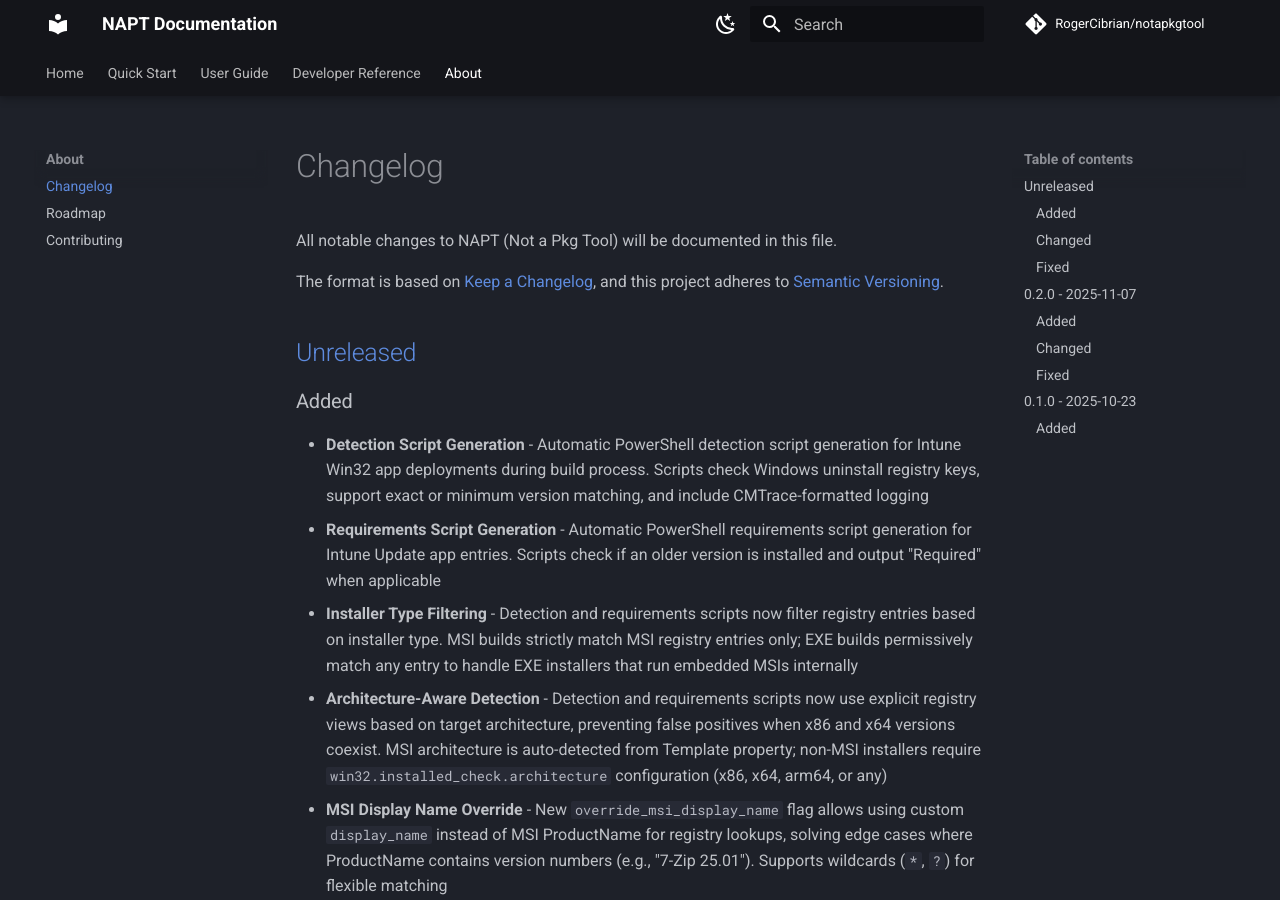
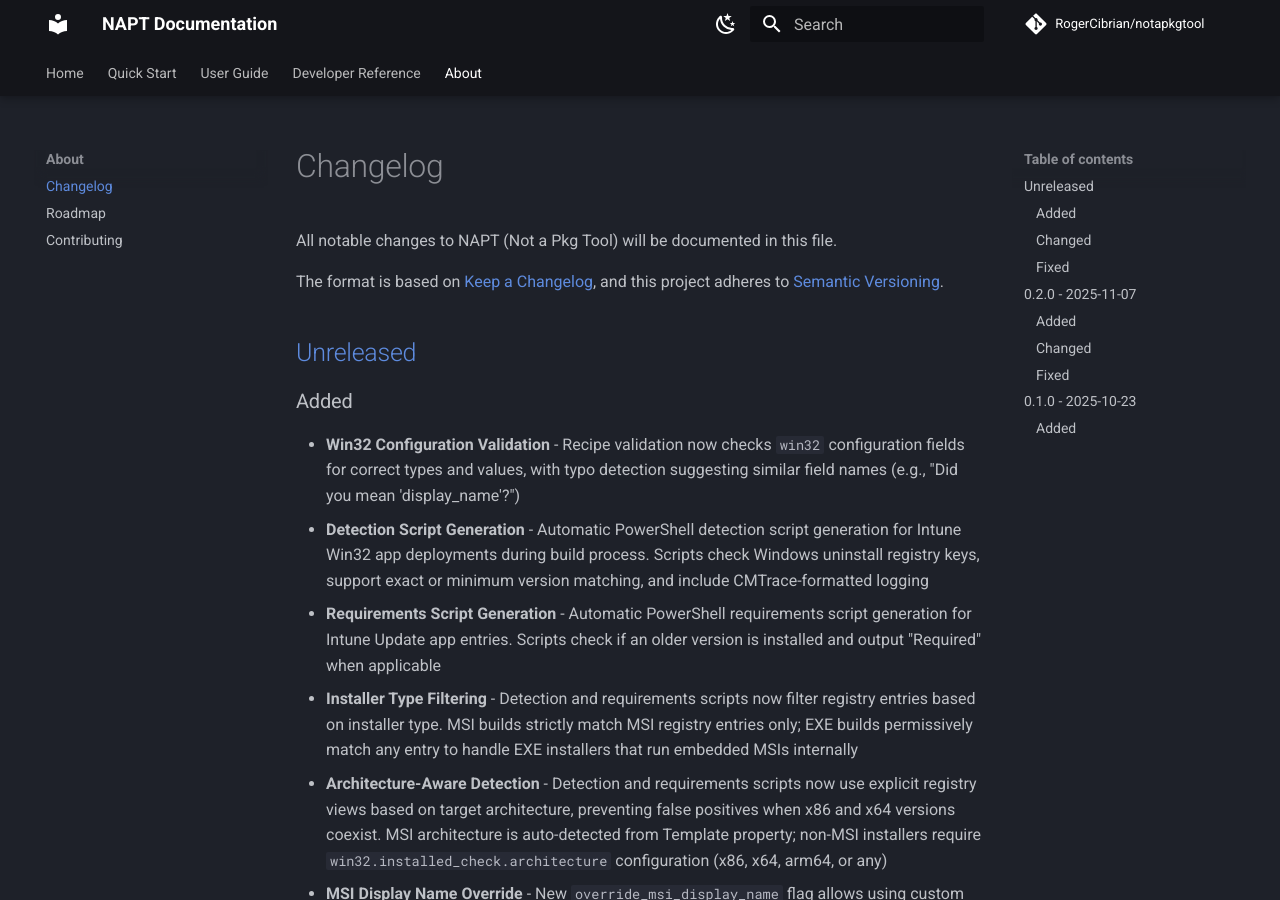
Before and after one commit to RogerCibrian/notapkgtool, an MkDocs documentation site: the page built from docs/changelog.md, in a window 1280 px wide and 900 px high. Built offline with MkDocs 1.6.1 and Material for MkDocs 9.7.7, drawn with Linux system fonts in a browser that asks for light colours; comment, search, counter and statistics services are not loaded.

Commit message:
chore: format test file and add changelog entry for win32 validation

```diff
--- a/docs/changelog.md
+++ b/docs/changelog.md
@@ -9,6 +9,7 @@
 
 ### Added
 
+- **Win32 Configuration Validation** - Recipe validation now checks `win32` configuration fields for correct types and values, with typo detection suggesting similar field names (e.g., "Did you mean 'display_name'?")
 - **Detection Script Generation** - Automatic PowerShell detection script generation for Intune Win32 app deployments during build process. Scripts check Windows uninstall registry keys, support exact or minimum version matching, and include CMTrace-formatted logging
 - **Requirements Script Generation** - Automatic PowerShell requirements script generation for Intune Update app entries. Scripts check if an older version is installed and output "Required" when applicable
 - **Installer Type Filtering** - Detection and requirements scripts now filter registry entries based on installer type. MSI builds strictly match MSI registry entries only; EXE builds permissively match any entry to handle EXE installers that run embedded MSIs internally
```
Also changed, not shown: 1 other file.
